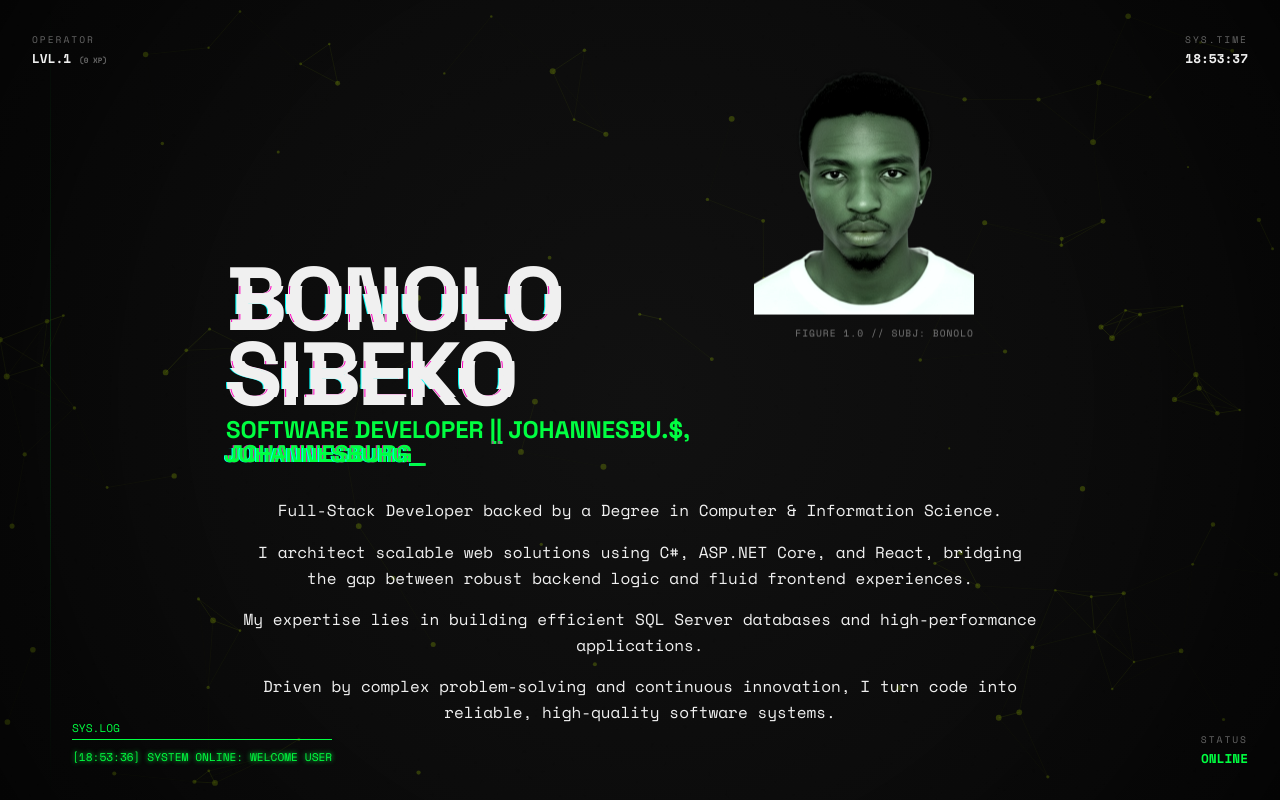
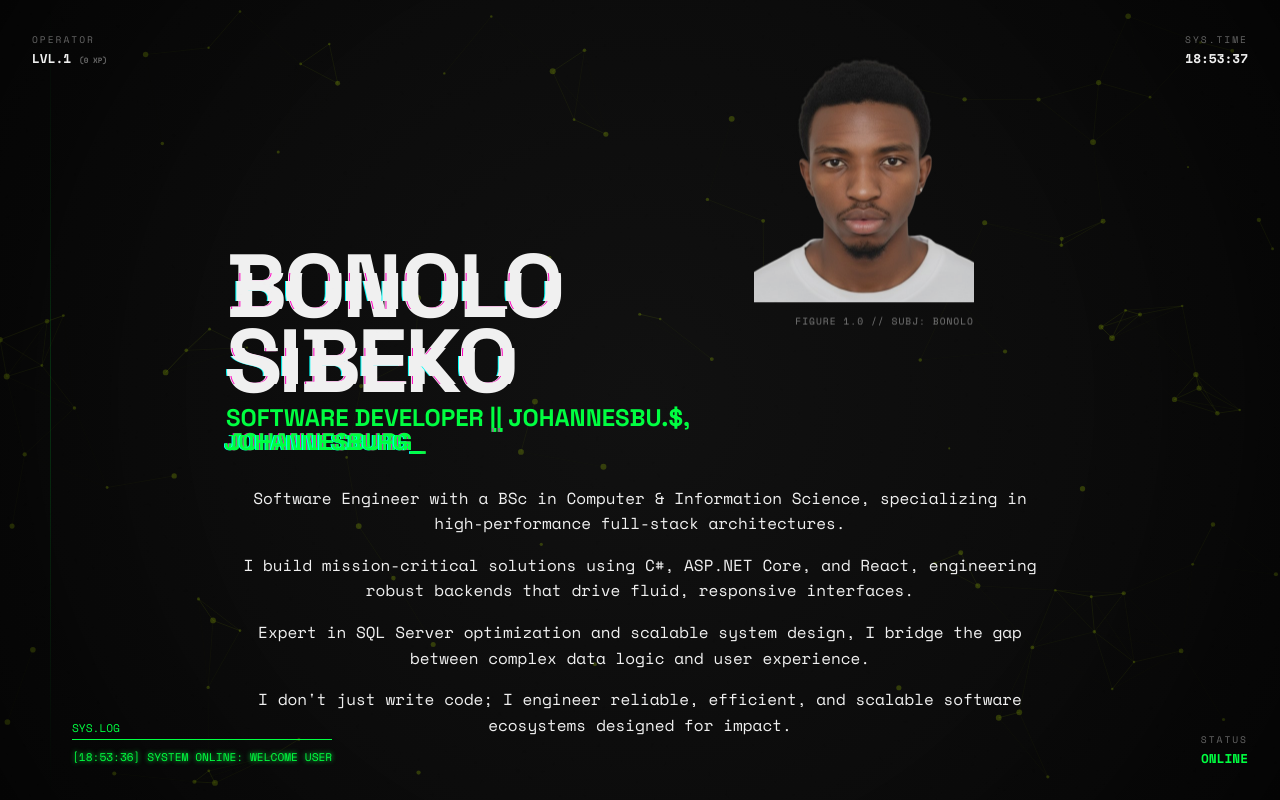
Before and after one commit to NoloSibeko/NoloSibekoPortfolio, a React (Vite) app in the folder ClientApp/: page / in a window 1280 px wide. Shown: the top 800 px of the page. Built offline with nearby package versions, Linux system fonts and the light colour scheme.

Commit message:
Update profile intro, normalize image colors, and adjust image position

```diff
--- a/ClientApp/src/App.css
+++ b/ClientApp/src/App.css
@@ -210,6 +210,8 @@ h1, h2, h3 {
     height: 260px;
     z-index: 10;
     perspective: 1000px;
+    /* Place picture a bit lower */
+    transform: translateY(15px);
 }
 
 /* 3D Printed / Scanned Aesthetic */
@@ -219,16 +221,15 @@ h1, h2, h3 {
     object-fit: cover;
     object-position: center top;
     display: block;
-    /* High contrast grayscale for "3D printed/scanned" look, but with slight color bleed */
-    filter: grayscale(60%) contrast(120%) brightness(1.1) sepia(20%) hue-rotate(90deg);
+    /* Natural colors, slightly low contrast per request */
+    filter: contrast(90%) brightness(1.0) grayscale(10%);
     transition: filter 0.5s ease;
     pointer-events: none;
 }
 
-/* Removed green glow hover effect per request */
+/* Hover Effect: Brings back punchy contrast and tech feel */
 .profile-frame:hover .profile-img {
-    /* Bring back more color on hover */
-    filter: grayscale(40%) contrast(125%) brightness(1.1) sepia(10%);
+    filter: contrast(110%) brightness(1.1) grayscale(0%);
 }
 
 .profile-frame::after {
--- a/ClientApp/src/data/portfolioData.js
+++ b/ClientApp/src/data/portfolioData.js
@@ -7,7 +7,7 @@ export const portfolioData = {
       phone: "062 091 2838",
       role: "Software Developer",
       profileImageUrl: profileImg,
-        description: "Full-Stack Developer backed by a Degree in Computer & Information Science. | I architect scalable web solutions using C#, ASP.NET Core, and React, bridging the gap between robust backend logic and fluid frontend experiences. | My expertise lies in building efficient SQL Server databases and high-performance applications. | Driven by complex problem-solving and continuous innovation, I turn code into reliable, high-quality software systems.",
+        description: "Software Engineer with a BSc in Computer & Information Science, specializing in high-performance full-stack architectures. | I build mission-critical solutions using C#, ASP.NET Core, and React, engineering robust backends that drive fluid, responsive interfaces. | Expert in SQL Server optimization and scalable system design, I bridge the gap between complex data logic and user experience. | I don't just write code; I engineer reliable, efficient, and scalable software ecosystems designed for impact.",
       socials: {
         linkedin: "https://www.linkedin.com/in/bonolo-sibeko-b92663251",
         github: "https://github.com/NoloSibeko",
```
